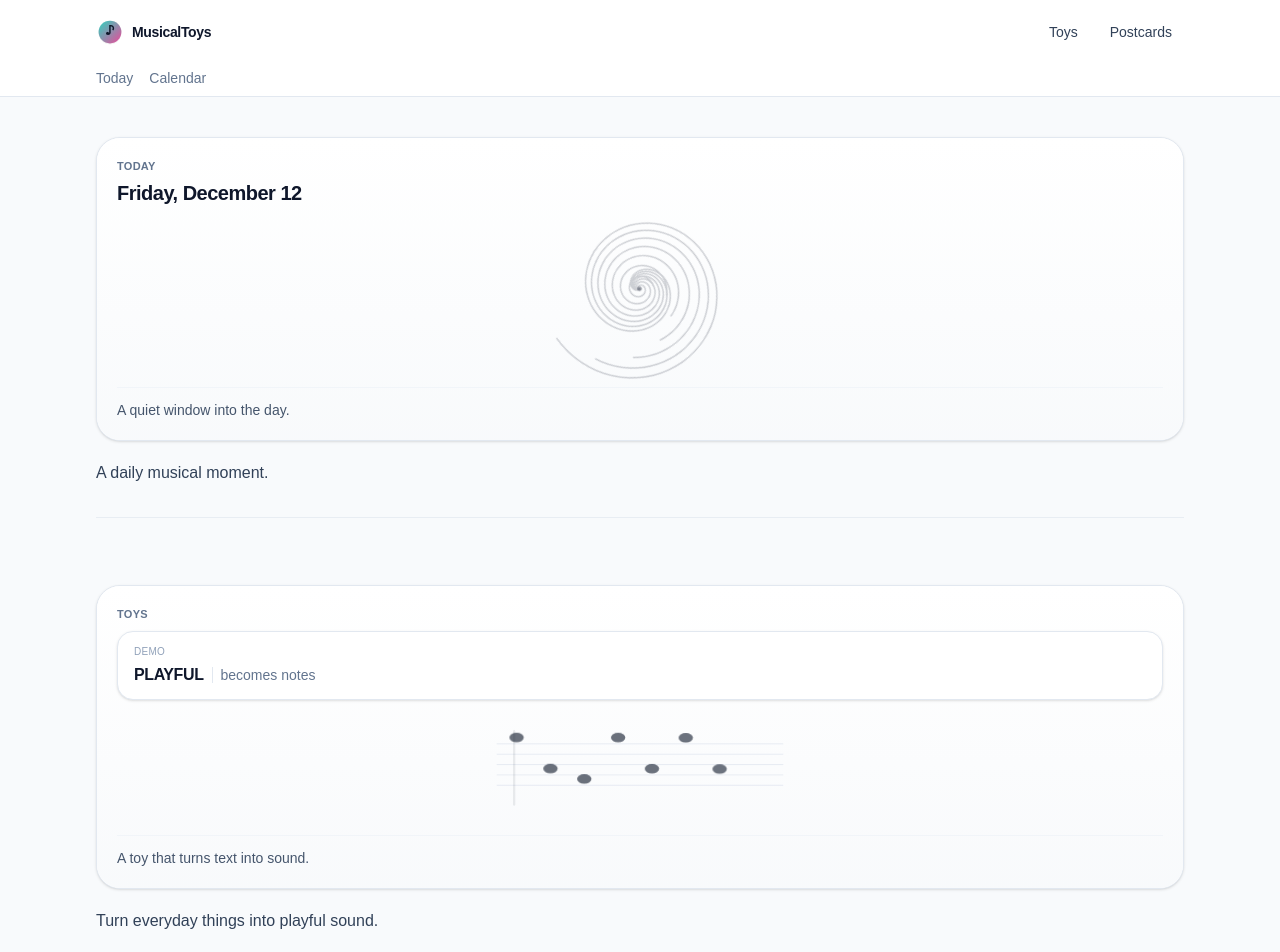
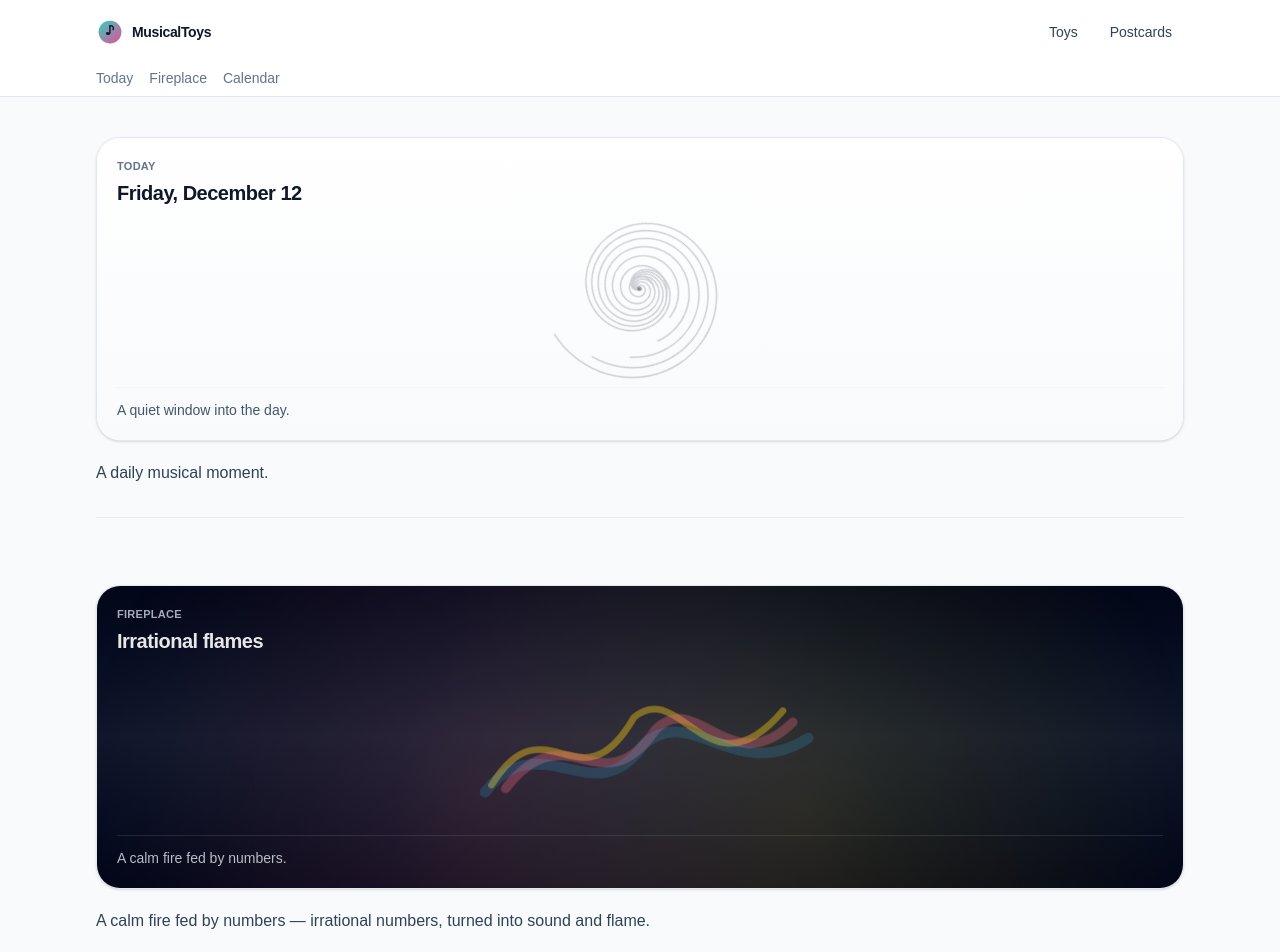
Before and after one commit to andreyeremichev/musicaltoys, a Next.js app: page / in a window 1280 px wide. Shown: the top 952 px of the page. Built offline with nearby package versions, Linux system fonts and the light colour scheme.

Commit message:
Add Fireplace to home, header, sitemap, and route metadata

```diff
--- a/app/components/layout/SiteHeader.tsx
+++ b/app/components/layout/SiteHeader.tsx
@@ -16,6 +16,7 @@ const PRIMARY_NAV = [
 ========================= */
 const SECONDARY_NAV = [
   { href: "/today", label: "Today" },
+  { href: "/fireplace", label: "Fireplace" },
   { href: "/calendar", label: "Calendar" },
 ];
 
--- /dev/null
+++ b/app/fireplace/layout.tsx
@@ -0,0 +1,17 @@
+// app/fireplace/layout.tsx
+import type { Metadata } from "next";
+
+export const metadata: Metadata = {
+  title: "Fireplace – A Calm Fire Fed by Numbers",
+  description:
+    "Irrational numbers, turned into sound and flame. A calm musical fireplace you can leave on.",
+  alternates: { canonical: "/fireplace" },
+};
+
+export default function FireplaceLayout({
+  children,
+}: {
+  children: React.ReactNode;
+}) {
+  return <>{children}</>;
+}
--- a/app/page.tsx
+++ b/app/page.tsx
@@ -46,7 +46,7 @@ type HomeMoment = {
   href: string;
   labelSr: string; // invisible identity anchor for crawlers + accessibility
   caption: string; // exactly one line
-  kind: "today" | "texttotone" | "postcards" | "calendar";
+    kind: "today" | "fireplace" | "texttotone" | "postcards" | "calendar";
 };
 
 const HOME_MOMENTS: HomeMoment[] = [
@@ -56,6 +56,13 @@ const HOME_MOMENTS: HomeMoment[] = [
     labelSr: "Today — a daily musical moment",
     caption: "A daily musical moment.",
     kind: "today",
+  },
+    {
+    id: "fireplace",
+    href: "/fireplace",
+    labelSr: "Fireplace — a calm fire fed by numbers",
+    caption: "A calm fire fed by numbers — irrational numbers, turned into sound and flame.",
+    kind: "fireplace",
   },
   {
     id: "toys",
@@ -155,6 +162,75 @@ function TodayPresence() {
           A quiet window into the day.
         </div>
       </div>
+    </div>
+  );
+}
+function FireplacePresence() {
+  return (
+    <div className="relative h-full w-full overflow-hidden rounded-3xl border border-slate-200 bg-white shadow-sm">
+      <div className="absolute inset-0 bg-gradient-to-b from-slate-950 via-slate-900 to-slate-950" />
+
+      {/* ember glow */}
+      <div className="absolute inset-0 opacity-40 bg-[radial-gradient(circle_at_35%_70%,rgba(251,113,133,0.35),transparent_55%),radial-gradient(circle_at_65%_75%,rgba(250,204,21,0.32),transparent_55%),radial-gradient(circle_at_50%_55%,rgba(56,189,248,0.16),transparent_60%)]" />
+
+      {/* Stable 3-row layout */}
+      <div className="relative grid h-full grid-rows-[auto_1fr_auto] p-5">
+        {/* TOP */}
+        <div>
+          <div className="text-[11px] font-semibold uppercase tracking-wide text-slate-300/80">
+            Fireplace
+          </div>
+          <div className="mt-1 text-xl font-semibold tracking-tight text-white/90">
+            Irrational flames
+          </div>
+        </div>
+
+        {/* MIDDLE */}
+        <div className="mt-4 grid place-items-center overflow-hidden">
+          <svg viewBox="0 0 520 220" className="h-full w-full" aria-hidden="true">
+            {/* gentle “flame” ribbons */}
+            <path
+              d="M40,170 C120,40 170,210 250,70 C320,10 360,190 470,60"
+              fill="none"
+              stroke="rgba(250, 204, 21, 0.45)"
+              strokeWidth="10"
+              strokeLinecap="round"
+              className="animate-[flame_7s_ease-in-out_infinite]"
+            />
+            <path
+              d="M60,178 C150,60 200,210 280,90 C340,30 390,170 480,80"
+              fill="none"
+              stroke="rgba(251, 113, 133, 0.32)"
+              strokeWidth="14"
+              strokeLinecap="round"
+              className="animate-[flame_8.5s_ease-in-out_infinite]"
+            />
+            <path
+              d="M30,185 C110,80 190,220 260,115 C330,50 395,175 500,105"
+              fill="none"
+              stroke="rgba(56, 189, 248, 0.18)"
+              strokeWidth="16"
+              strokeLinecap="round"
+              className="animate-[flame_10s_ease-in-out_infinite]"
+            />
+          </svg>
+        </div>
+
+        {/* BOTTOM */}
+        <div className="pt-4">
+          <div className="h-px w-full bg-white/10" />
+          <div className="mt-3 text-sm text-slate-200/80">
+            A calm fire fed by numbers.
+          </div>
+        </div>
+      </div>
+
+      <style>{`
+        @keyframes flame {
+          0%, 100% { transform: translateY(0px) scaleX(1); opacity: 0.9; }
+          50% { transform: translateY(-6px) scaleX(1.02); opacity: 1; }
+        }
+      `}</style>
     </div>
   );
 }
@@ -412,6 +488,7 @@ function CalendarPresence() {
 
 function MomentSurface({ kind }: { kind: HomeMoment["kind"] }) {
   if (kind === "today") return <TodayPresence />;
+  if (kind === "fireplace") return <FireplacePresence />;
   if (kind === "texttotone") return <TextToTonePresence />;
   if (kind === "postcards") return <PostcardsPresence />;
   return <CalendarPresence />;
--- a/app/sitemap.ts
+++ b/app/sitemap.ts
@@ -47,6 +47,12 @@ export default function sitemap(): MetadataRoute.Sitemap {
       changeFrequency: "daily",
       priority: 0.4,
     },
+    {
+  url: `${base}/fireplace`,
+  lastModified: now,
+  changeFrequency: "weekly",
+  priority: 0.4,
+},
 
     // Hubs
     {
```
